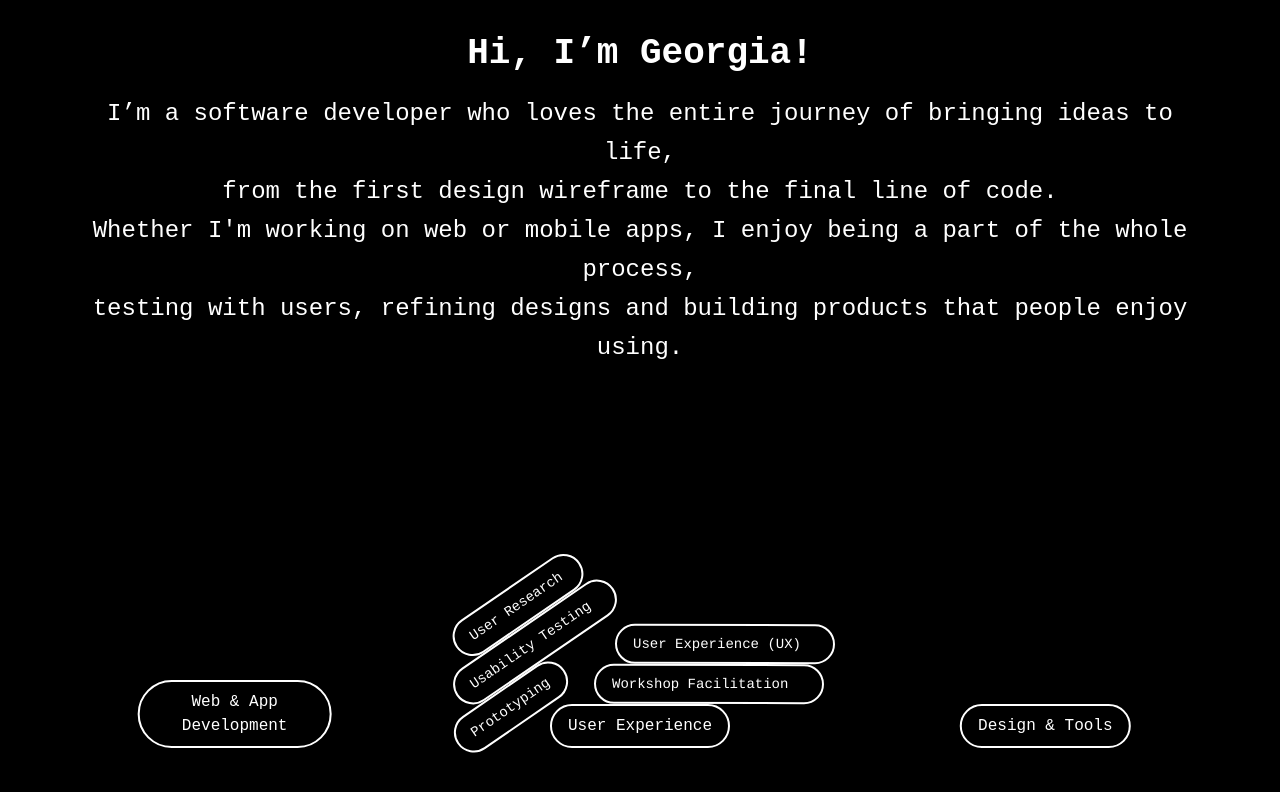
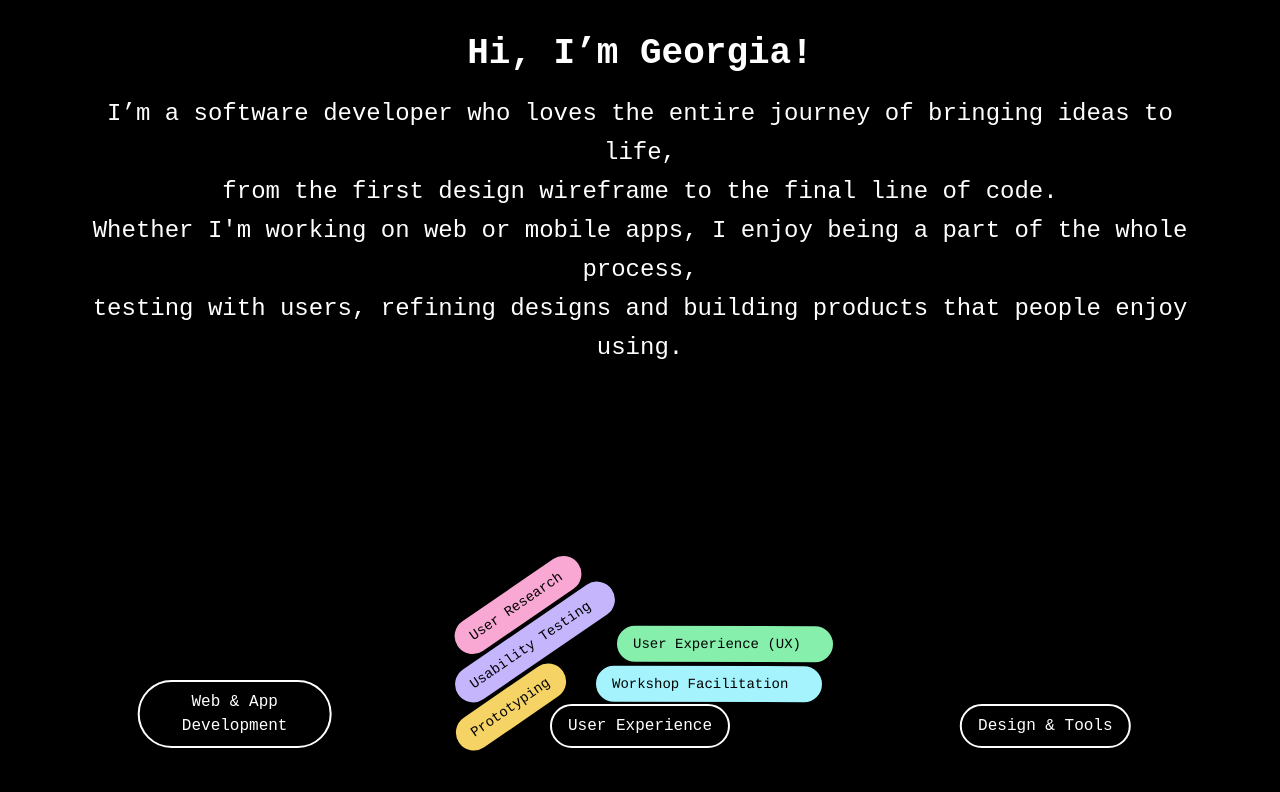
Before and after one commit to GeorgiaTsoukala/my-portfolio, a React (Vite) app: page / in a window 1280 px wide. Both pictures are taken after a click on the button "User Experience". Shown: the top 792 px of the page. Built offline with nearby package versions, Linux system fonts and the light colour scheme; a web font is replaced by a local one; what @cursorify/react would draw is missing.

Commit message:
color in skill pills

```diff
--- a/src/components/PhysicsSkillBox.tsx
+++ b/src/components/PhysicsSkillBox.tsx
@@ -1,14 +1,25 @@
 import { useEffect, useRef, useState } from 'react'
 import { Bodies, Engine, Runner, World, type Body } from 'matter-js'
+import type { IntroSkillItem } from '../content/introSkills'
 
 type PhysicsSkillBoxProps = {
   title: string
-  skills: string[]
+  skills: IntroSkillItem[]
 }
 
-type RenderedSkillPill = {
+type PhysicsPill = {
   id: string
-  text: string
+  label: string
+  color: string
+  body: Body
+  width: number
+  height: number
+}
+
+type RenderedPill = {
+  id: string
+  label: string
+  color: string
   x: number
   y: number
   angle: number
@@ -16,15 +27,14 @@ type RenderedSkillPill = {
   height: number
 }
 
-
 const PhysicsSkillBox = ({ title, skills }: PhysicsSkillBoxProps) => {
   const buttonRef = useRef<HTMLButtonElement | null>(null)
   const containerRef = useRef<HTMLDivElement | null>(null)
   const engineRef = useRef<Engine | null>(null)
   const runnerRef = useRef<Runner | null>(null)
-  const pillBodiesRef = useRef<Array<{ id: string; text: string; body: Body; width: number; height: number }>>([])
+  const physicsPillsRef = useRef<PhysicsPill[]>([])
 
-  const [renderedPills, setRenderedPills] = useState<RenderedSkillPill[]>([])
+  const [renderedPills, setRenderedPills] = useState<RenderedPill[]>([])
 
   // Calculate a width based on the text
   const getPillWidth = (text: string) => Math.max(50, text.length * 10 + 20)
@@ -39,7 +49,7 @@ const PhysicsSkillBox = ({ title, skills }: PhysicsSkillBoxProps) => {
     const { width } = containerRef.current.getBoundingClientRect()
 
     // Remove any older bodies before dropping a fresh set
-    pillBodiesRef.current.forEach(({ body }) => {
+    physicsPillsRef.current.forEach(({ body }) => {
       World.remove(engineRef.current!.world, body)
     })
 
@@ -48,7 +58,7 @@ const PhysicsSkillBox = ({ title, skills }: PhysicsSkillBoxProps) => {
 
     // Create one Matter body per skill and drop them near the top of the box
     const newBodies = skills.map((skill, index) => {
-      const pillWidth = getPillWidth(skill)
+      const pillWidth = getPillWidth(skill.label)
       const horizontalPadding = pillWidth / 2 + 8
       const randomX = horizontalPadding + Math.random() * (width - horizontalPadding * 2)
 
@@ -65,8 +75,9 @@ const PhysicsSkillBox = ({ title, skills }: PhysicsSkillBoxProps) => {
       )
 
       return {
-        id: `${title}-${skill}-${index}`,
-        text: skill,
+        id: `${title}-${skill.label}-${index}`,
+        label: skill.label,
+        color: skill.color,
         body,
         width: pillWidth,
         height: pillHeight,
@@ -74,7 +85,7 @@ const PhysicsSkillBox = ({ title, skills }: PhysicsSkillBoxProps) => {
     })
 
     // Save the new pill bodies so the animation loop can read them
-    pillBodiesRef.current = newBodies
+    physicsPillsRef.current = newBodies
 
     // Add the new pill bodies into the physics world
     World.add(engineRef.current.world, newBodies.map((pill) => pill.body))
@@ -161,9 +172,10 @@ const PhysicsSkillBox = ({ title, skills }: PhysicsSkillBoxProps) => {
     const updatePillPosition = () => {
       // Turn each physics body into renderable pill data
       setRenderedPills(
-        pillBodiesRef.current.map(({ id, text, body, width: pillWidth, height: pillHeight }) => ({
+        physicsPillsRef.current.map(({ id, label, color, body, width: pillWidth, height: pillHeight }) => ({
           id,
-          text,
+          label,
+          color,
           x: body.position.x,
           y: body.position.y,
           angle: body.angle,
@@ -178,7 +190,6 @@ const PhysicsSkillBox = ({ title, skills }: PhysicsSkillBoxProps) => {
 
     // Start the render-sync loop once after the physics world is set up
     updatePillPosition()
-
 
     // Stop the render loop and clear the Matter world when the box unmounts
     // so no animation or physics work is running in the background
@@ -207,9 +218,11 @@ const PhysicsSkillBox = ({ title, skills }: PhysicsSkillBoxProps) => {
             left: `${pill.x}px`,
             top: `${pill.y}px`,
             transform: `translate(-50%, -50%) rotate(${pill.angle}rad)`,
+            backgroundColor: pill.color,
+            color: '#000000',
           }}
         >
-          {pill.text}
+          {pill.label}
         </div>
       ))}
 
--- a/src/content/introSkills.ts
+++ b/src/content/introSkills.ts
@@ -1,36 +1,41 @@
-export type IntroSkills = {
-  title: string
-  skills: string[]
+export type IntroSkillItem = {
+  label: string
+  color: string
 }
 
-export const introSkills: IntroSkills[] = [
+export type IntroSkillCategory = {
+  title: string
+  skills: IntroSkillItem[]
+}
+
+export const introSkills: IntroSkillCategory[] = [
   {
     title: 'Web & App Development',
     skills: [
-      'React.js',
-      'React Native',
-      'JavaScript',
-      'TypeScript',
-      'Firebase',
-      'SQL',
+      { label: 'React.js', color: '#93C5FD' },
+      { label: 'React Native', color: '#A7F3D0' },
+      { label: 'JavaScript', color: '#FDE68A' },
+      { label: 'TypeScript', color: '#BFDBFE' },
+      { label: 'Firebase', color: '#FDBA74' },
+      { label: 'SQL', color: '#FCA5A5' },
     ],
   },
   {
     title: 'User Experience',
     skills: [
-      'User Research',
-      'Usability Testing',
-      'User Experience (UX)',
-      'Prototyping',
-      'Workshop Facilitation',
+      { label: 'User Research', color: '#F9A8D4' },
+      { label: 'Usability Testing', color: '#C4B5FD' },
+      { label: 'User Experience (UX)', color: '#86EFAC' },
+      { label: 'Prototyping', color: '#F6D365' },
+      { label: 'Workshop Facilitation', color: '#A5F3FC' },
     ],
   },
   {
     title: 'Design & Tools',
     skills: [
-      'Figma',
-      'Autodesk Fusion 360',
-      'Git',
+      { label: 'Figma', color: '#FDA4AF' },
+      { label: 'Autodesk Fusion 360', color: '#99F6E4' },
+      { label: 'Git', color: '#DDD6FE' },
     ],
   },
 ]
```
